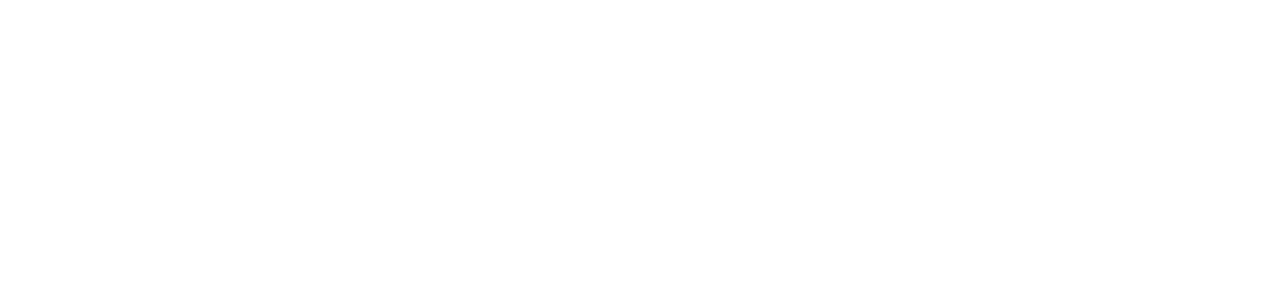
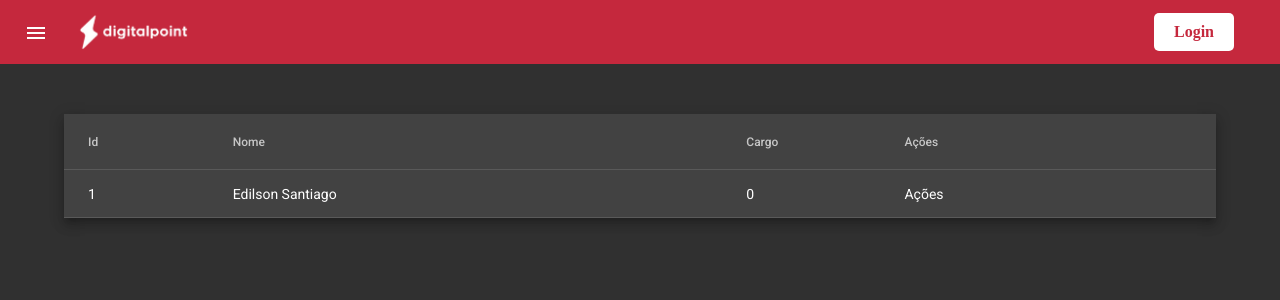
Before and after one commit to edilson-santiago-da-silva/digitalpoint-frontend, an Angular app: page /employees in a window 1280 px wide. Before the commit this address led to /. Shown: the top 300 px of the page. Built offline with nearby package versions, Linux system fonts and the light colour scheme.

Commit message:
component employee

```diff
--- a/src/app/app-routing.module.ts
+++ b/src/app/app-routing.module.ts
@@ -2,11 +2,13 @@
 import { RouterModule, Routes } from '@angular/router';
 import { NavComponent } from './components/nav/nav.component';
 import { HomeComponent } from './components/home/home.component';
+import { EmployeeListComponent } from './employee/employee-list/employee-list.component';
 
 const routes: Routes = [
   {
     path: '', component: NavComponent, children: [
-    { path: 'home', component: HomeComponent }
+    { path: 'home', component: HomeComponent },
+    {path: 'employees', component: EmployeeListComponent}
     ]
   }
 ];
--- a/src/app/app.module.ts
+++ b/src/app/app.module.ts
@@ -29,13 +29,15 @@
 import { NavComponent } from './components/nav/nav.component';
 import { HomeComponent } from './components/home/home.component';
 import { HeaderComponent } from './components/header/header.component';
+import { EmployeeListComponent } from './employee/employee-list/employee-list.component';
 
 @NgModule({
   declarations: [
     AppComponent,
     NavComponent,
     HomeComponent,
-    HeaderComponent
+    HeaderComponent,
+    EmployeeListComponent
   ],
   imports: [
     BrowserModule,
--- a/src/app/components/nav/nav.component.html
+++ b/src/app/components/nav/nav.component.html
@@ -10,7 +10,7 @@
             <i class="material-icons">account_circle</i>
             ADM
         </a>
-        <a mat-list-item routerLink="/">
+        <a mat-list-item routerLink="employees">
             <i class="material-icons">person</i>
             Funcionários
         </a>
--- a/src/app/components/nav/nav.component.ts
+++ b/src/app/components/nav/nav.component.ts
@@ -11,7 +11,7 @@
   constructor(private router: Router) { }
 
   ngOnInit(): void {
-    this.router.navigate(['home'])
+    this.router.navigate(['employees'])
   }
 
 }
--- /dev/null
+++ b/src/app/employee/employee-list/employee-list.component.css
@@ -0,0 +1,11 @@
+.container {
+    width: 90%;
+    margin: auto;
+    margin-top: 50px;
+    border-radius: 20px;
+}
+
+
+.demo-table {
+    width: 100%;
+  }
--- /dev/null
+++ b/src/app/employee/employee-list/employee-list.component.html
@@ -0,0 +1,34 @@
+<div class="container">
+<table mat-table [dataSource]="dataSource" class="mat-elevation-z8 demo-table">
+    <!-- Position Column -->
+    <ng-container matColumnDef="position">
+      <th mat-header-cell *matHeaderCellDef>Id</th>
+      <td mat-cell *matCellDef="let element">{{element.id}}</td>
+    </ng-container>
+
+    <!-- Name Column -->
+    <ng-container matColumnDef="name">
+      <th mat-header-cell *matHeaderCellDef>Nome</th>
+      <td mat-cell *matCellDef="let element">{{element.name}}</td>
+    </ng-container>
+
+    <!-- Weight Column -->
+    <ng-container matColumnDef="weight">
+      <th mat-header-cell *matHeaderCellDef>Cargo</th>
+      <td mat-cell *matCellDef="let element">{{element.profile}}</td>
+    </ng-container>
+
+    <!-- Symbol Column -->
+    <ng-container matColumnDef="symbol">
+      <th mat-header-cell *matHeaderCellDef>Ações</th>
+      <td mat-cell *matCellDef="let element">Ações</td>
+    </ng-container>
+
+    <tr mat-header-row *matHeaderRowDef="displayedColumns"></tr>
+    <tr
+        mat-row
+        [class.demo-row-is-clicked]="clickedRows.has(row)"
+        *matRowDef="let row; columns: displayedColumns;"
+    ></tr>
+  </table>
+</div>
--- /dev/null
+++ b/src/app/employee/employee-list/employee-list.component.ts
@@ -0,0 +1,29 @@
+import { Component, OnInit } from '@angular/core';
+import { Employee } from 'src/app/models/employee';
+
+@Component({
+  selector: 'app-employee-list',
+  templateUrl: './employee-list.component.html',
+  styleUrls: ['./employee-list.component.css']
+})
+export class EmployeeListComponent implements OnInit {
+
+  ELEMENT_DATA: Employee[] = [
+    {
+      id: 1,
+      name: 'Edilson Santiago',
+      pasword: '3427',
+      profile: ['0']
+    }
+  ]
+
+  displayedColumns: string[] = ['position', 'name', 'weight', 'symbol'];
+  dataSource = this.ELEMENT_DATA;
+  clickedRows = new Set<Employee>();
+
+  constructor() { }
+
+  ngOnInit(): void {
+  }
+
+}
--- /dev/null
+++ b/src/app/models/employee.ts
@@ -0,0 +1,6 @@
+export interface Employee{
+    id?: any;
+    name: string;
+    pasword: string
+    profile: string[];
+}
```
